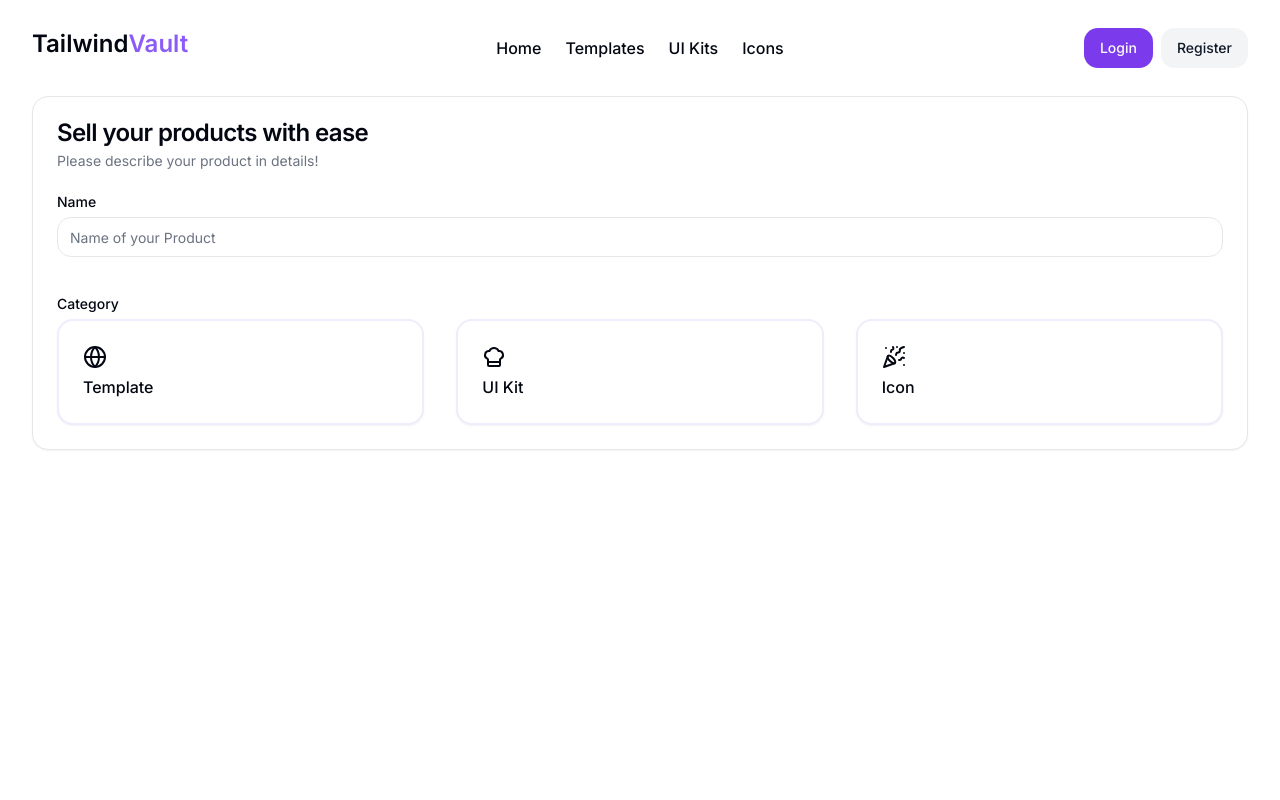
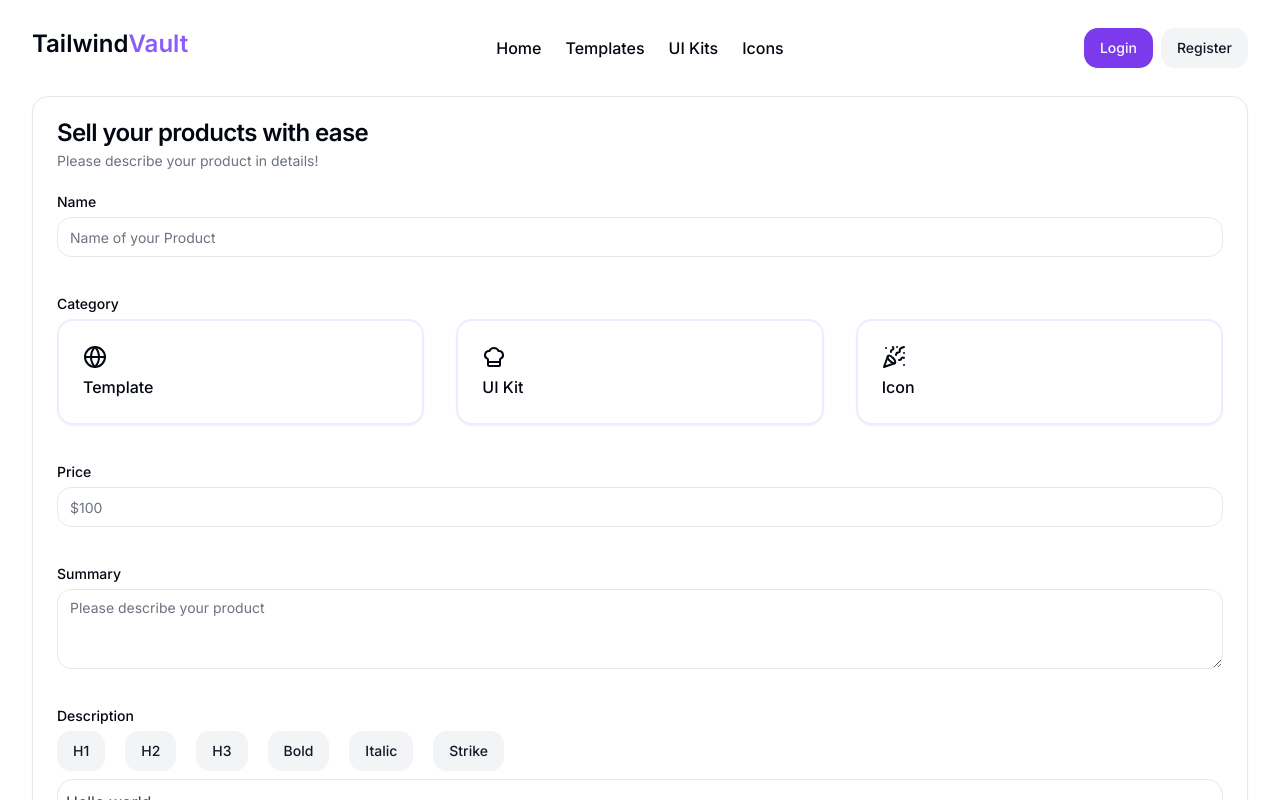
Before and after one commit to dangol-anish/tailwind-vault, a Next.js app: page /sell in a window 1280 px wide. Shown: the top 800 px of the page. Built offline with nearby package versions, Linux system fonts and the light colour scheme; no server answers.

Commit message:
addded editor with user styling using tiptap

```diff
--- /dev/null
+++ b/app/components/Editor.tsx
@@ -0,0 +1,83 @@
+"use client";
+import { Button } from "@/components/ui/button";
+import { EditorContent, useEditor, type Editor } from "@tiptap/react";
+import StarterKit from "@tiptap/starter-kit";
+
+export const MenuBar = ({ editor }: { editor: Editor | null }) => {
+  if (!editor) return null;
+
+  return (
+    <div className="flex flex-wrap gap-5">
+      <Button
+        onClick={() => editor.chain().focus().toggleHeading({ level: 1 }).run()}
+        variant={
+          editor.isActive("heading", { level: 1 }) ? "default" : "secondary"
+        }
+        type="button"
+      >
+        H1
+      </Button>
+      <Button
+        onClick={() => editor.chain().focus().toggleHeading({ level: 2 }).run()}
+        variant={
+          editor.isActive("heading", { level: 2 }) ? "default" : "secondary"
+        }
+        type="button"
+      >
+        H2
+      </Button>
+      <Button
+        onClick={() => editor.chain().focus().toggleHeading({ level: 3 }).run()}
+        variant={
+          editor.isActive("heading", { level: 3 }) ? "default" : "secondary"
+        }
+        type="button"
+      >
+        H3
+      </Button>
+      <Button
+        onClick={() => editor.chain().focus().toggleBold().run()}
+        variant={editor.isActive("bold") ? "default" : "secondary"}
+        type="button"
+      >
+        Bold
+      </Button>
+      <Button
+        onClick={() => editor.chain().focus().toggleItalic().run()}
+        variant={editor.isActive("italic") ? "default" : "secondary"}
+        type="button"
+      >
+        Italic
+      </Button>
+      <Button
+        onClick={() => editor.chain().focus().toggleStrike().run()}
+        variant={editor.isActive("strike") ? "default" : "secondary"}
+        type="button"
+      >
+        Strike
+      </Button>
+    </div>
+  );
+};
+
+export function TipTapEditor() {
+  const editor = useEditor({
+    extensions: [StarterKit],
+    content: "<p>Hello world</p>",
+    editorProps: {
+      attributes: {
+        class: "focus:outline-none min-h-[150px] prose prose-sm sm:prose-base",
+      },
+    },
+  });
+
+  return (
+    <div>
+      <MenuBar editor={editor} />
+      <EditorContent
+        editor={editor}
+        className="rounded-lg border p-2 min-h-[150px] mt-2"
+      />
+    </div>
+  );
+}
--- a/app/sell/page.tsx
+++ b/app/sell/page.tsx
@@ -8,10 +8,12 @@ import {
 import { Input } from "@/components/ui/input";
 import { Label } from "@/components/ui/label";
 import { SelectCategory } from "../components/SelectCategory";
+import { Textarea } from "@/components/ui/textarea";
+import { TipTapEditor } from "../components/Editor";
 
 export default function SellRoute() {
   return (
-    <section className="max-w-7xl mx-auto px-4 md:px-8">
+    <section className="max-w-7xl mx-auto px-4 md:px-8 mb-14">
       <Card>
         <form action="">
           <CardHeader>
@@ -29,6 +31,18 @@ export default function SellRoute() {
               <Label>Category</Label>
               <SelectCategory />
             </div>
+            <div className="flex flex-col gap-y-2">
+              <Label>Price</Label>
+              <Input type="number" placeholder="$100" />
+            </div>
+            <div className="flex flex-col gap-y-2">
+              <Label>Summary</Label>
+              <Textarea placeholder="Please describe your product" />
+            </div>
+            <div className="flex flex-col gap-y-2">
+              <Label>Description</Label>
+              <TipTapEditor />
+            </div>
           </CardContent>
         </form>
       </Card>
--- /dev/null
+++ b/components/ui/textarea.tsx
@@ -0,0 +1,24 @@
+import * as React from "react"
+
+import { cn } from "@/lib/utils"
+
+export interface TextareaProps
+  extends React.TextareaHTMLAttributes<HTMLTextAreaElement> {}
+
+const Textarea = React.forwardRef<HTMLTextAreaElement, TextareaProps>(
+  ({ className, ...props }, ref) => {
+    return (
+      <textarea
+        className={cn(
+          "flex min-h-[80px] w-full rounded-md border border-input bg-background px-3 py-2 text-sm ring-offset-background placeholder:text-muted-foreground focus-visible:outline-none focus-visible:ring-2 focus-visible:ring-ring focus-visible:ring-offset-2 disabled:cursor-not-allowed disabled:opacity-50",
+          className
+        )}
+        ref={ref}
+        {...props}
+      />
+    )
+  }
+)
+Textarea.displayName = "Textarea"
+
+export { Textarea }
--- a/package.json
+++ b/package.json
@@ -15,6 +15,9 @@
     "@radix-ui/react-dropdown-menu": "^2.0.6",
     "@radix-ui/react-label": "^2.0.2",
     "@radix-ui/react-slot": "^1.0.2",
+    "@tiptap/pm": "^2.4.0",
+    "@tiptap/react": "^2.4.0",
+    "@tiptap/starter-kit": "^2.4.0",
     "class-variance-authority": "^0.7.0",
     "clsx": "^2.1.1",
     "lucide-react": "^0.379.0",
@@ -25,6 +28,7 @@
     "tailwindcss-animate": "^1.0.7"
   },
   "devDependencies": {
+    "@tailwindcss/typography": "^0.5.13",
     "@types/node": "^20",
     "@types/react": "^18",
     "@types/react-dom": "^18",
--- a/tailwind.config.ts
+++ b/tailwind.config.ts
@@ -1,13 +1,13 @@
-import type { Config } from "tailwindcss"
+import type { Config } from "tailwindcss";
 
 const config = {
   darkMode: ["class"],
   content: [
-    './pages/**/*.{ts,tsx}',
-    './components/**/*.{ts,tsx}',
-    './app/**/*.{ts,tsx}',
-    './src/**/*.{ts,tsx}',
-	],
+    "./pages/**/*.{ts,tsx}",
+    "./components/**/*.{ts,tsx}",
+    "./app/**/*.{ts,tsx}",
+    "./src/**/*.{ts,tsx}",
+  ],
   prefix: "",
   theme: {
     container: {
@@ -74,7 +74,7 @@ const config = {
       },
     },
   },
-  plugins: [require("tailwindcss-animate")],
-} satisfies Config
+  plugins: [require("tailwindcss-animate"), require("@tailwindcss/typography")],
+} satisfies Config;
 
-export default config
+export default config;
```
Also changed, not shown: 1 other file (tests, documents, lock files or other folders).
